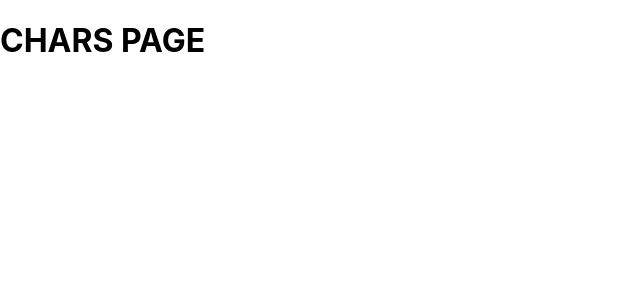
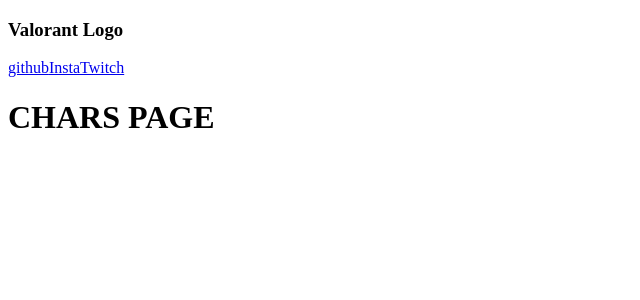
Before and after one commit to SoulPlayerZ/valorant, a React (Create React App) app: page / in a window 1280 px wide. Shown: the top 300 px of the page, without its empty margins (0-640 px from the left). Built offline with nearby package versions, Linux system fonts and the light colour scheme.

Commit message:
feat: Inicia component Header

```diff
--- a/src/App.css
+++ /dev/null
@@ -1,38 +0,0 @@
-.App {
-  text-align: center;
-}
-
-.App-logo {
-  height: 40vmin;
-  pointer-events: none;
-}
-
-@media (prefers-reduced-motion: no-preference) {
-  .App-logo {
-    animation: App-logo-spin infinite 20s linear;
-  }
-}
-
-.App-header {
-  background-color: #282c34;
-  min-height: 100vh;
-  display: flex;
-  flex-direction: column;
-  align-items: center;
-  justify-content: center;
-  font-size: calc(10px + 2vmin);
-  color: white;
-}
-
-.App-link {
-  color: #61dafb;
-}
-
-@keyframes App-logo-spin {
-  from {
-    transform: rotate(0deg);
-  }
-  to {
-    transform: rotate(360deg);
-  }
-}
--- a/src/App.js
+++ b/src/App.js
@@ -1,7 +1,7 @@
 import React from 'react';
 import { BrowserRouter, Routes, Route } from 'react-router-dom';
 
-import Chars from './components/Chars';
+import Chars from './pages/Chars';
 
 function App() {
   return (
--- a/src/components/Chars.jsx
+++ /dev/null
@@ -1,7 +0,0 @@
-function Chars () {
-  return(
-    <h1>CHARS PAGE</h1>
-  )
-}
-
-export default Chars;
--- /dev/null
+++ b/src/components/Header.jsx
@@ -0,0 +1,16 @@
+function Header () {
+  return (
+    <header>
+      <section>
+        <h3>Valorant Logo</h3>
+      </section>
+      <nav>
+        <a href="https://github.com/SoulPlayerZ" target="_blank" rel="noreferrer">github</a>
+        <a href="https://www.instagram.com/thyrsokof/?theme=dark" target="_blank" rel="noreferrer">Insta</a>
+        <a href="https://www.twitch.tv/soulplayer_z" target="_blank" rel="noreferrer">Twitch</a>
+      </nav>
+    </header>
+  )
+}
+
+export default Header;
--- a/src/index.js
+++ b/src/index.js
@@ -1,6 +1,5 @@
 import React from 'react';
 import ReactDOM from 'react-dom/client';
-import './index.css';
 import App from './App';
 import reportWebVitals from './reportWebVitals';
 
--- /dev/null
+++ b/src/pages/Chars.jsx
@@ -0,0 +1,12 @@
+import Header from '../components/Header';
+
+function Chars () {
+  return(
+    <div>
+      <Header />
+      <h1>CHARS PAGE</h1>
+    </div>
+  )
+}
+
+export default Chars;
```
